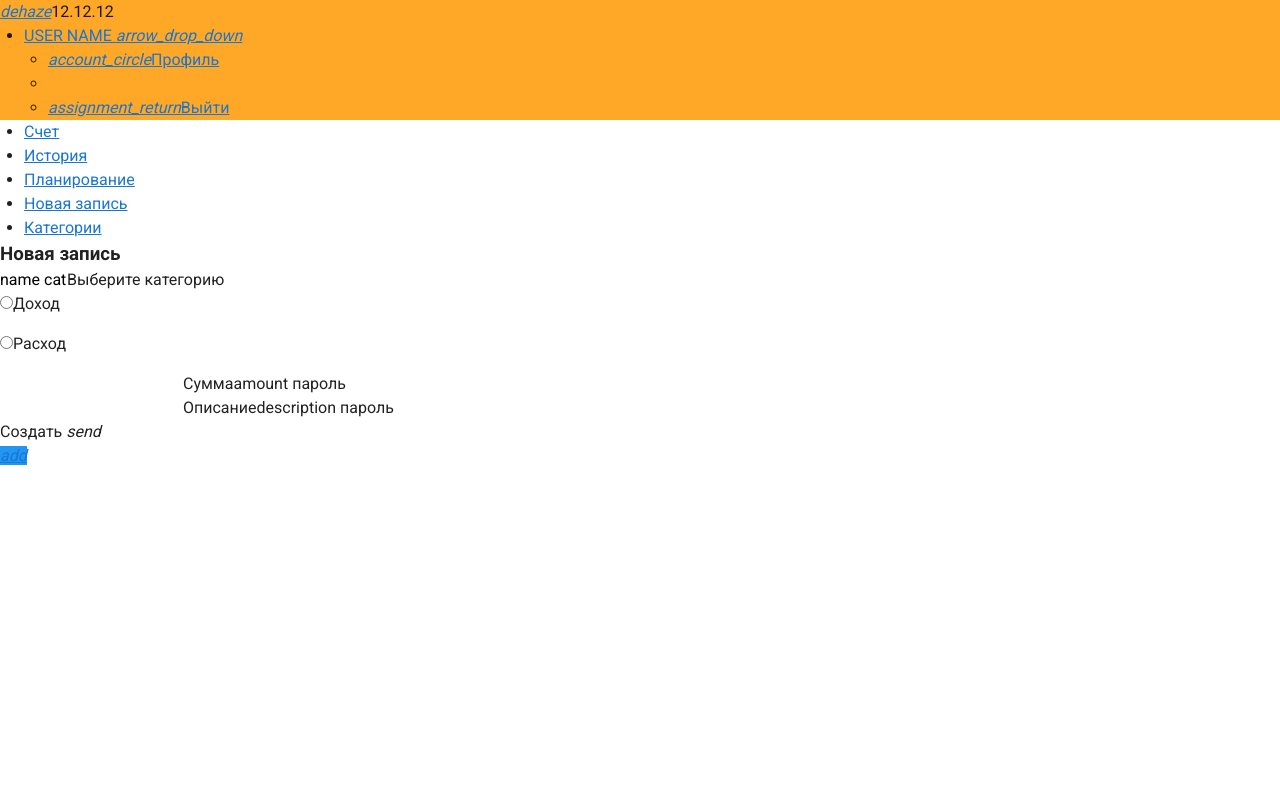
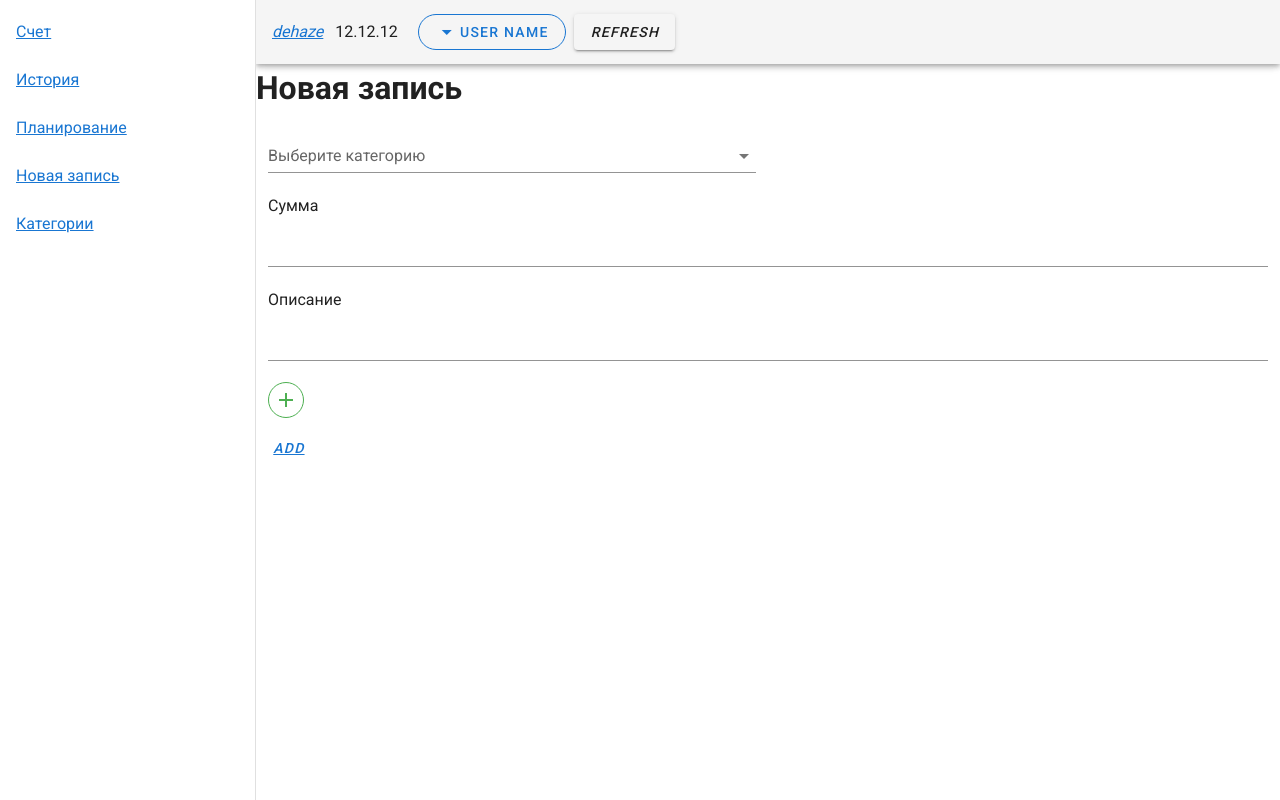
Before and after one commit to artemShvalev/CRM, a Vue app: page /record in a window 1280 px wide. Built offline with nearby package versions, Linux system fonts and the light colour scheme.

Commit message:
slice in components #2

```diff
--- /dev/null
+++ b/src/components/categories/Vcategoriescreate.vue
@@ -0,0 +1,19 @@
+<template>
+  <v-app app>
+      <h1>Создать</h1>
+    <v-form>
+        <label for="name">Название</label>
+        <v-text-field id="name" type="text" full-width />
+
+
+        <label for="limit">Лимит</label>
+        <v-text-field id="limit" type="text" />
+
+
+      <v-btn type="submit" light color="green" text="white">
+        Создать
+        <i class="material-icons right">send</i>
+      </v-btn>
+    </v-form>
+  </v-app>
+</template>
--- /dev/null
+++ b/src/components/categories/Vcategoriesedit.vue
@@ -0,0 +1,30 @@
+<template>
+  <v-app app>
+      <h1>Редактировать</h1>
+    <v-form>
+      <div>
+        <v-select :categories="categories" label="Выберите категорию"/>
+      </div>
+
+        <label for="name">Название</label>
+        <v-text-field type="text" id="name" />
+
+        <label for="limit">Лимит</label>
+        <v-text-field id="limit" type="number" />
+
+
+      <v-btn type="submit" light color="green" text="white">
+        Обновить
+        <i class="material-icons right">send</i>
+      </v-btn>
+    </v-form>
+  </v-app>
+</template>
+
+<script>
+export default {
+      data: () => ({
+      categories: ['Foo', 'Bar', 'Fizz', 'Buzz'],
+    }),
+}
+</script>
--- /dev/null
+++ b/src/components/categories/Vcategoriesmain.vue
@@ -0,0 +1,23 @@
+<template>
+<div>
+    <h3>Категории</h3>
+    <v-main>
+      <v-container>
+      <v-row class="d-flex justify-space-between">
+      <Vcategoriescreate/>
+      <Vcategoriesedit/>
+      </v-row>
+      </v-container>
+      </v-main>
+      </div>
+</template>
+
+<script>
+import Vcategoriescreate from "./Vcategoriescreate"
+import Vcategoriesedit from "./Vcategoriesedit"
+export default {
+  components: {
+    Vcategoriescreate, Vcategoriesedit
+  }
+}
+</script>
--- /dev/null
+++ b/src/components/record/Vrecodmain.vue
@@ -0,0 +1,45 @@
+<template>
+ <v-main>
+      <h1 class="text-left">Новая запись</h1>
+      <v-container fluid >
+        <v-form>
+        <v-row>
+         <v-col
+          class="d-flex"
+          cols="12"
+          sm="6"
+        >
+        <v-select
+          :items="items"
+          label="Выберите категорию"
+        ></v-select>
+      </v-col>
+      </v-row>
+
+      <label for="amount">Сумма</label>
+      <v-text-field id="amount" type="number"/>
+
+      <label for="description">Описание</label>
+      <v-text-field id="description" type="text"/>
+
+    <v-btn outlined  color="green" icon type="submit">
+       <v-icon>mdi-plus</v-icon>
+    </v-btn>
+    </v-form>
+  </v-container>
+
+      <v-btn type="submit" light color="green" text="white">
+        <a  href="#">
+          <i class="large material-icons">add</i>
+        </a>
+      </v-btn>
+    </v-main>
+</template>
+
+<script>
+export default {
+    data: () => ({
+      items: ['Foo', 'Bar', 'Fizz', 'Buzz'],
+    }),
+}
+</script>
--- a/src/views/Categories.vue
+++ b/src/views/Categories.vue
@@ -1,79 +1,18 @@
 <template>
-  <div>
-  <div class="page-title">
-    <h3>Категории</h3>
-  </div>
-  <section>
-    <div class="row">
-      <div class="col s12 m6">
-        <div>
-          <div class="page-subtitle">
-            <h4>Создать</h4>
-          </div>
+  <v-app app>
+  <Vbar/>
+  <Vnav/>
+  <Vccategoriesmain/>
+  </v-app>
+</template>
 
-          <form>
-            <div class="input-field">
-              <input
-                  id="name"
-                  type="text"
-              >
-              <label for="name">Название</label>
-              <span class="helper-text invalid">Введите название</span>
-            </div>
-
-            <div class="input-field">
-              <input
-                  id="limit"
-                  type="number"
-              >
-              <label for="limit">Лимит</label>
-              <span class="helper-text invalid">Минимальная величина</span>
-            </div>
-
-            <button class="btn waves-effect waves-light" type="submit">
-              Создать
-              <i class="material-icons right">send</i>
-            </button>
-          </form>
-        </div>
-      </div>
-      <div class="col s12 m6">
-        <div>
-          <div class="page-subtitle">
-            <h4>Редактировать</h4>
-          </div>
-
-          <form>
-            <div class="input-field" >
-              <select>
-                <option>Category</option>
-              </select>
-              <label>Выберите категорию</label>
-            </div>
-
-            <div class="input-field">
-              <input type="text" id="name">
-              <label for="name">Название</label>
-              <span class="helper-text invalid">TITLE</span>
-            </div>
-
-            <div class="input-field">
-              <input
-                  id="limit"
-                  type="number"
-              >
-              <label for="limit">Лимит</label>
-              <span class="helper-text invalid">LIMIT</span>
-            </div>
-
-            <button class="btn waves-effect waves-light" type="submit">
-              Обновить
-              <i class="material-icons right">send</i>
-            </button>
-          </form>
-        </div>
-      </div>
-    </div>
-  </section>
-</div>
-</template>
+<script>
+import Vbar from '@/components/Vbar'
+import Vnav from '@/components/Vnav'
+import Vccategoriesmain from '../components/categories/Vcategoriesmain.vue'
+export default {
+  components: {
+    Vbar,Vnav,Vccategoriesmain
+  }
+}
+</script>
--- a/src/views/Record.vue
+++ b/src/views/Record.vue
@@ -1,137 +1,21 @@
 <template>
-  <div>
-  <div class="app-main-layout">
-    <nav class="navbar orange lighten-1">
-      <div class="nav-wrapper">
-        <div class="navbar-left">
-          <a href="#">
-            <i class="material-icons black-text">dehaze</i>
-          </a>
-          <span class="black-text">12.12.12</span>
-        </div>
+  <v-app app>
+  <Vbar/>
+  <Vnav/>
+  <Vrecordmain/>
+  </v-app>
+</template>
 
-        <ul class="right hide-on-small-and-down">
-          <li>
-            <a
-                class="dropdown-trigger black-text"
-                href="#"
-                data-target="dropdown"
-            >
-              USER NAME
-              <i class="material-icons right">arrow_drop_down</i>
-            </a>
+<script>
+import Vbar from '@/components/Vbar'
+import Vnav from '@/components/Vnav'
+import Vrecordmain from '../components/record/Vrecodmain.vue'
 
-            <ul id='dropdown' class='dropdown-content'>
-              <li>
-                <a href="#" class="black-text">
-                  <i class="material-icons">account_circle</i>Профиль
-                </a>
-              </li>
-              <li class="divider" tabindex="-1"></li>
-              <li>
-                <a href="#" class="black-text">
-                  <i class="material-icons">assignment_return</i>Выйти
-                </a>
-              </li>
-            </ul>
-          </li>
-        </ul>
-      </div>
-    </nav>
-
-    <ul class="sidenav app-sidenav open">
-      <li>
-        <a href="#" class="waves-effect waves-orange pointer">Счет</a>
-      </li>
-      <li>
-        <a href="#" class="waves-effect waves-orange pointer">История</a>
-      </li>
-      <li>
-        <a href="#" class="waves-effect waves-orange pointer">Планирование</a>
-      </li>
-      <li>
-        <a href="#" class="waves-effect waves-orange pointer">Новая запись</a>
-      </li>
-      <li>
-        <a href="#" class="waves-effect waves-orange pointer">Категории</a>
-      </li>
-    </ul>
-
-    <main class="app-content">
-      <div class="app-page">
-
-<div>
-  <div class="page-title">
-    <h3>Новая запись</h3>
-  </div>
-
-  <form class="form">
-    <div class="input-field" >
-      <select>
-        <option
-        >name cat</option>
-      </select>
-      <label>Выберите категорию</label>
-    </div>
-
-    <p>
-      <label>
-        <input
-            class="with-gap"
-            name="type"
-            type="radio"
-            value="income"
-        />
-        <span>Доход</span>
-      </label>
-    </p>
-
-    <p>
-      <label>
-        <input
-            class="with-gap"
-            name="type"
-            type="radio"
-            value="outcome"
-        />
-        <span>Расход</span>
-      </label>
-    </p>
-
-    <div class="input-field">
-      <input
-          id="amount"
-          type="number"
-      >
-      <label for="amount">Сумма</label>
-      <span class="helper-text invalid">amount пароль</span>
-    </div>
-
-    <div class="input-field">
-      <input
-          id="description"
-          type="text"
-      >
-      <label for="description">Описание</label>
-      <span
-            class="helper-text invalid">description пароль</span>
-    </div>
-
-    <button class="btn waves-effect waves-light" type="submit">
-      Создать
-      <i class="material-icons right">send</i>
-    </button>
-  </form>
-</div>
-
-</div>
-</main>
-
-<div class="fixed-action-btn">
-  <a class="btn-floating btn-large blue" href="#">
-    <i class="large material-icons">add</i>
-  </a>
-</div>
-</div>
-</div>
-</template>
+export default {
+  components: {
+    Vbar,
+    Vnav,
+    Vrecordmain
+  }
+}
+</script>
```
Also changed, not shown: 1 other file (tests, documents, lock files or other folders).
